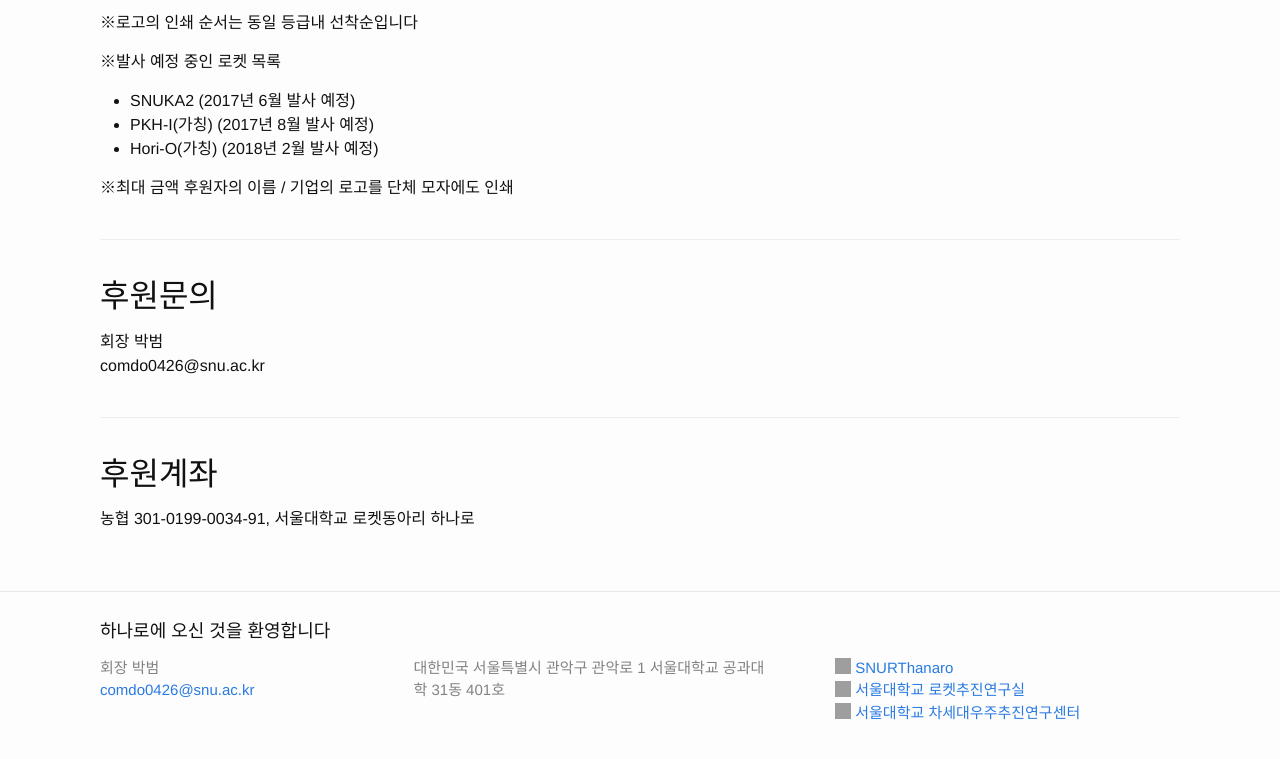
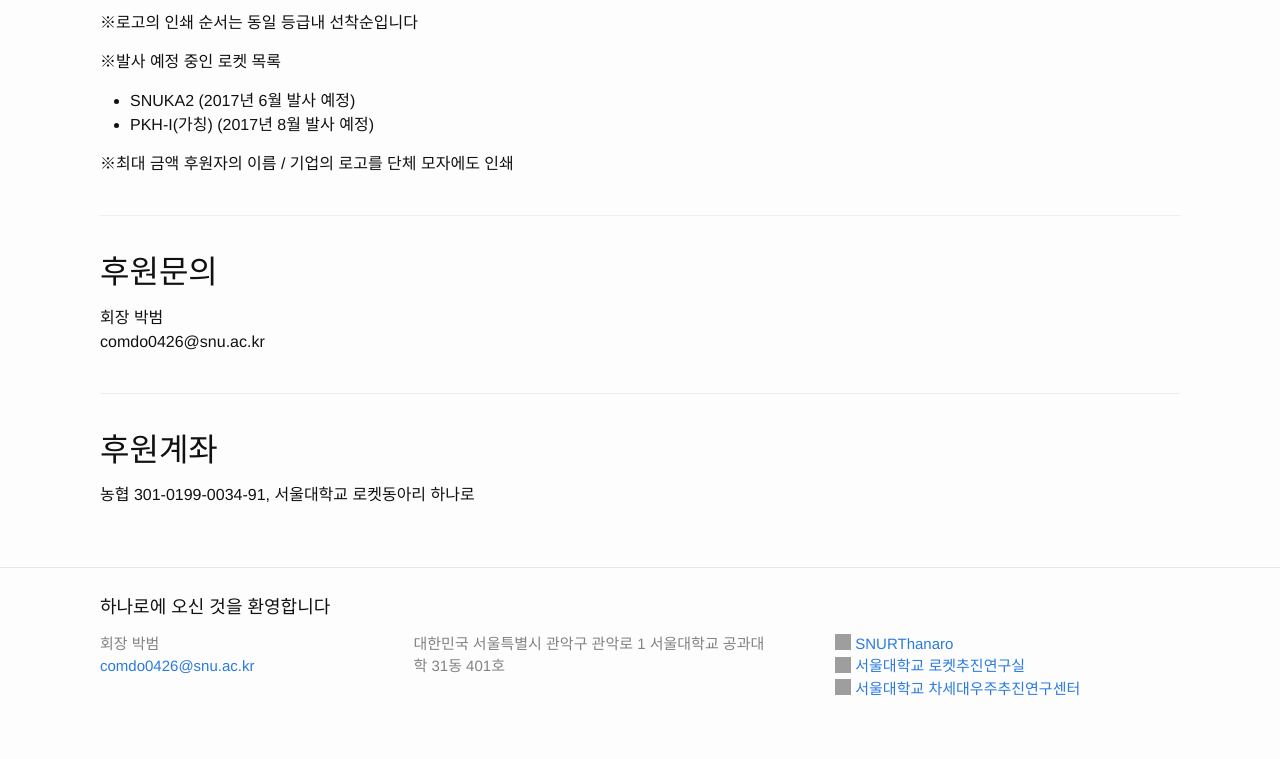
Before and after one commit to Hanaro2021/hanaro.github.io, a Jekyll site: the page built from _pages/7.support.md, in a window 1280 px wide, cut to the strip 1659-2418 px from the top of the page. Built offline with Jekyll 4.4.1, drawn with Linux system fonts in a browser that asks for light colours; nearby versions of some CDN libraries; grey boxes are pictures that could not be loaded.

Commit message:
Update 7.support.md

```diff
--- a/_pages/7.support.md
+++ b/_pages/7.support.md
@@ -50,7 +50,6 @@ permalink: /support/
 
 - SNUKA2 (2017년 6월 발사 예정)<br/>
 - PKH-I(가칭) (2017년 8월 발사 예정)<br/>
-- Hori-O(가칭) (2018년 2월 발사 예정)<br/>
 
 ※최대 금액 후원자의 이름 / 기업의 로고를 단체 모자에도 인쇄<br/><br/>
 
```
